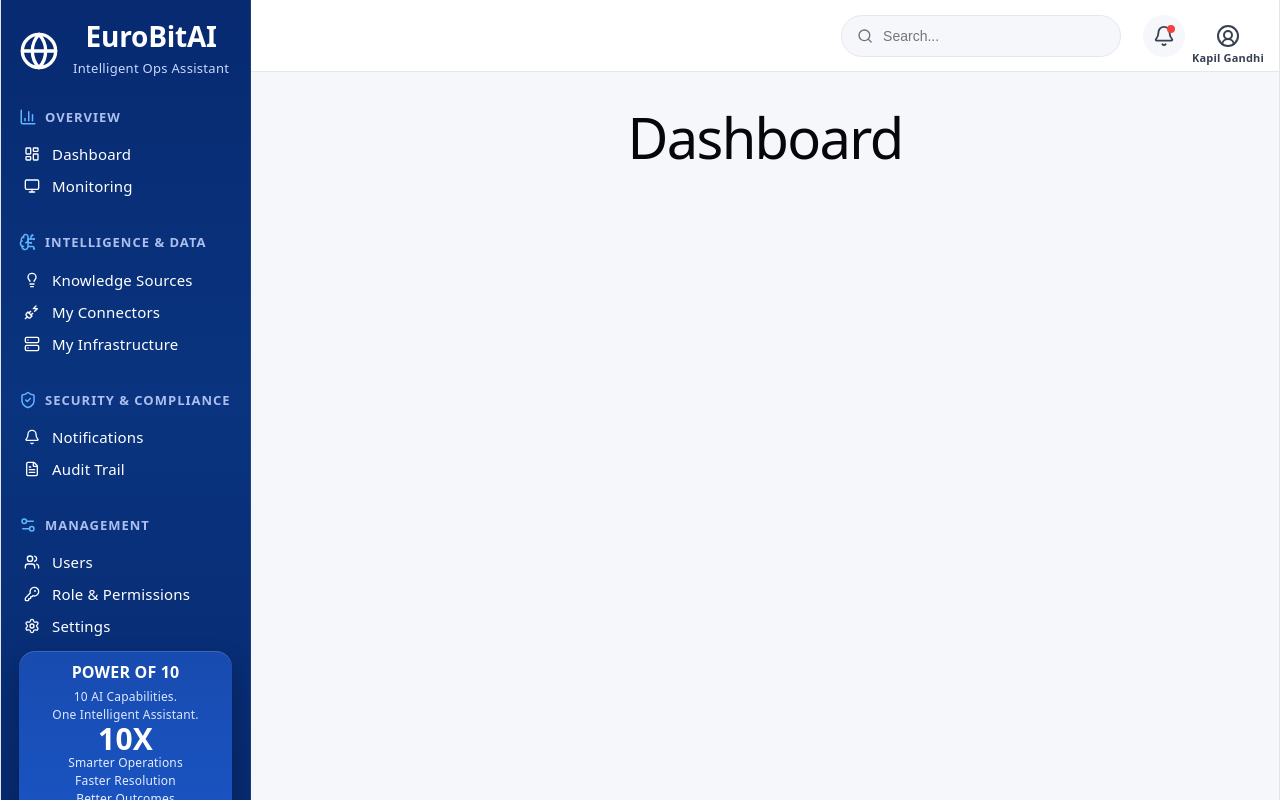
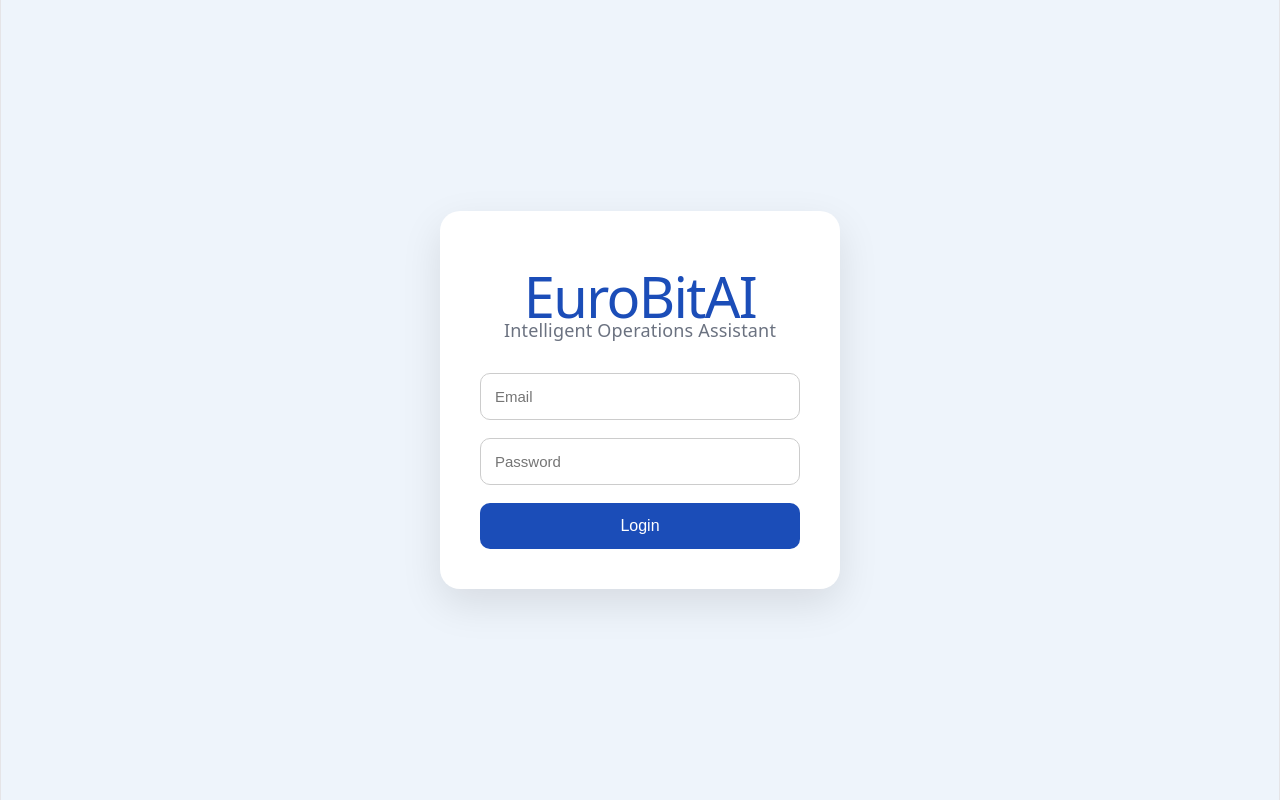
Before and after one commit to Pujaborse13/EuroBitAI, a React (Vite) app: page / in a window 1280 px wide. Built offline with nearby package versions, Linux system fonts and the light colour scheme.

Commit message:
Login page

```diff
--- a/src/App.jsx
+++ b/src/App.jsx
@@ -1,38 +1,79 @@
 import { useState } from "react";
+
 
 import Sidebar from "./components/Sidebar/Sidebar";
 import Navbar from "./components/Navbar/Navbar";
-
 import Dashboard from "./pages/Dashboard/Dashboard";
 import PowerOf10 from "./pages/PowerOf10/PowerOf10";
+import Login from "./pages/Login/Login";
 
 import "./App.css";
 
 function App() {
 
+  const [loggedIn, setLoggedIn] = useState(false);
+
   const [currentPage, setCurrentPage] = useState("dashboard");
 
+  // NEW STATE
+  const [showLogin, setShowLogin] = useState(false);
+
+
+  // Open Login Page
+  const openLogin = () => {
+    setShowLogin(true);
+  };
+
+
+  // Login Success
+  const handleLogin = () => {
+    setLoggedIn(true);
+    setShowLogin(false);
+  };
+
+
+  // Show Login Page
+  if (!loggedIn || showLogin) {
+    return (
+      <Login
+        setLoggedIn={handleLogin}
+      />
+    );
+  }
+
+
   return (
+
     <div className="app">
 
-      <Sidebar setCurrentPage={setCurrentPage} />
+      <Sidebar
+        setCurrentPage={setCurrentPage}
+      />
+
 
       <div className="main">
 
-        <Navbar />
+        <Navbar
+          onUserClick={openLogin}
+        />
 
-        <div className="page-content">
 
-          {currentPage === "dashboard" && <Dashboard />}
+        {currentPage === "dashboard" &&
+          <Dashboard/>
+        }
 
-          {currentPage === "power10" && <PowerOf10 />}
 
-        </div>
+        {currentPage === "power10" &&
+          <PowerOf10/>
+        }
+
 
       </div>
 
     </div>
+
   );
+
 }
 
 export default App;
--- a/src/components/Navbar/Navbar.jsx
+++ b/src/components/Navbar/Navbar.jsx
@@ -5,7 +5,7 @@ import {
   CircleUserRound,
 } from "lucide-react";
 
-function Navbar() {
+function Navbar({onUserClick}) {
   return (
     <div className="navbar">
 
@@ -23,7 +23,10 @@ function Navbar() {
         </div>
 
         {/* User Profile */}
-        <div className="user-profile">
+            <div
+      className="user-profile"
+      onClick={onUserClick}
+>
           <CircleUserRound size={24} className="user-icon" /><span className="user-name">Kapil Gandhi</span>
         </div>
 
--- /dev/null
+++ b/src/pages/Login/Login.css
@@ -0,0 +1,101 @@
+.login-page{
+
+    height:100vh;
+
+    display:flex;
+
+    justify-content:center;
+
+    align-items:center;
+
+    background:#EEF4FB;
+
+}
+
+.login-card{
+
+    width:400px;
+
+    background:white;
+
+    padding:40px;
+
+    border-radius:20px;
+
+    box-shadow:0 15px 40px rgba(0,0,0,.1);
+
+}
+
+.login-card h1{
+
+    color:#1B4DB8;
+
+    text-align:center;
+
+    margin-bottom:8px;
+
+}
+
+.login-card p{
+
+    text-align:center;
+
+    color:#6B7280;
+
+    margin-bottom:30px;
+
+}
+
+.login-card input{
+
+    width:100%;
+
+    padding:14px;
+
+    margin-bottom:18px;
+
+    border-radius:10px;
+
+    border:1px solid #ccc;
+
+    font-size:15px;
+
+    box-sizing:border-box;
+
+}
+
+.login-card button{
+
+    width:100%;
+
+    padding:14px;
+
+    border:none;
+
+    border-radius:10px;
+
+    background:#1B4DB8;
+
+    color:white;
+
+    font-size:16px;
+
+    cursor:pointer;
+
+}
+
+.login-card button:hover{
+
+    background:#1543A3;
+
+}
+
+.error{
+
+    color:red;
+
+    margin-bottom:15px;
+
+    text-align:center;
+
+}
--- /dev/null
+++ b/src/pages/Login/Login.jsx
@@ -0,0 +1,82 @@
+import { useState } from "react";
+import "./Login.css";
+
+
+function Login({ setLoggedIn }) {
+
+    const [email,setEmail] = useState("");
+    const [password,setPassword] = useState("");
+    const [error,setError] = useState("");
+
+
+    const login = () => {
+
+        if(
+            email === "kapilgandhi@gmail.com" &&
+            password === "1234"
+        ){
+
+            setLoggedIn(true);
+
+        }
+        else{
+
+            setError("Invalid email or password");
+
+        }
+
+    };
+
+
+    return (
+
+        <div className="login-page">
+
+            <div className="login-card">
+
+                <h1>EuroBitAI</h1>
+
+                <p>
+                    Intelligent Operations Assistant
+                </p>
+
+
+                <input
+                    type="email"
+                    placeholder="Email"
+                    value={email}
+                    onChange={(e)=>setEmail(e.target.value)}
+                />
+
+
+                <input
+                    type="password"
+                    placeholder="Password"
+                    value={password}
+                    onChange={(e)=>setPassword(e.target.value)}
+                />
+
+
+                {
+                    error &&
+                    <div className="error">
+                        {error}
+                    </div>
+                }
+
+
+                <button onClick={login}>
+                    Login
+                </button>
+
+
+            </div>
+
+        </div>
+
+    );
+
+}
+
+
+export default Login;
```
